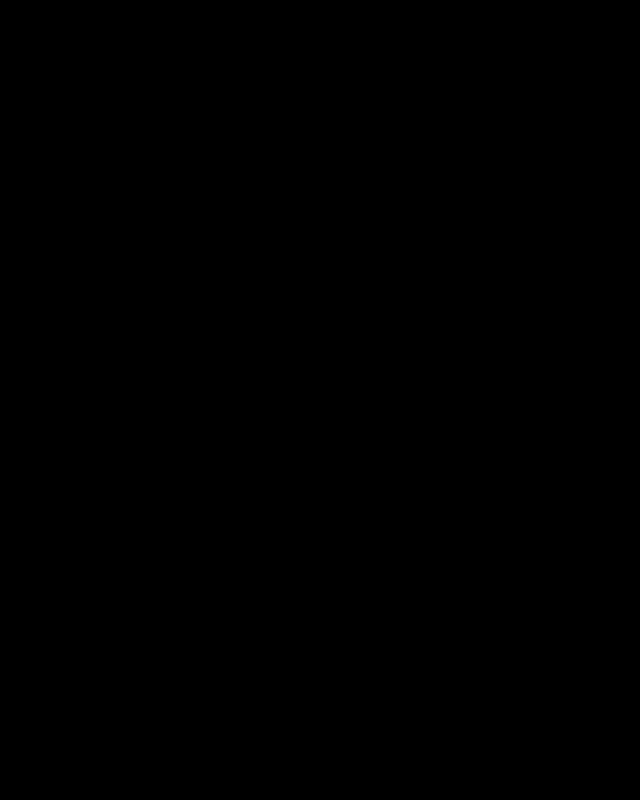
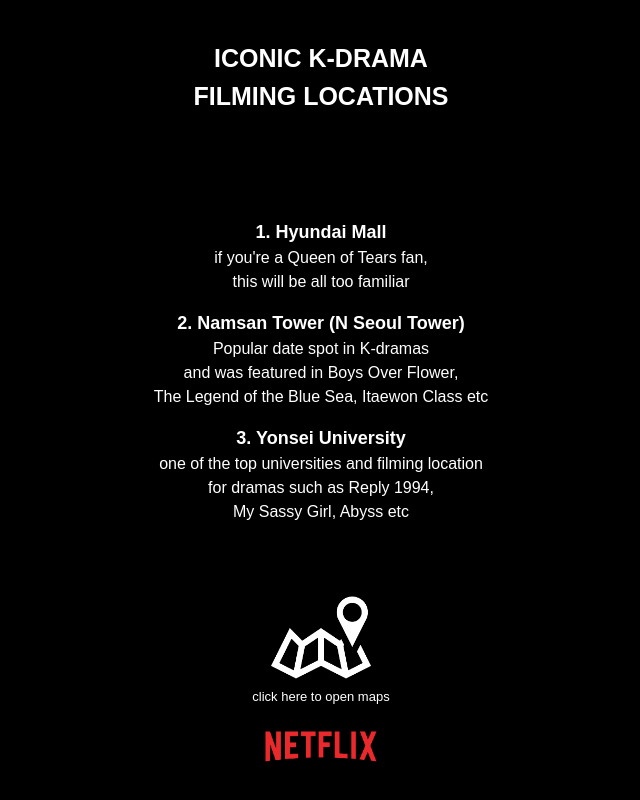
Before and after one commit to jiohjung98/netflix-squid-game-trip, a Next.js app: page /kdrama in a window 1280 px wide. Before the commit this address had no page. Shown: the whole page, without its empty margins (319-959 px from the left). Built offline with nearby package versions, Linux system fonts and the light colour scheme; a web font is replaced by a local one.

Commit message:
feat: kdrama

```diff
--- a/src/pages/category/index.tsx
+++ b/src/pages/category/index.tsx
@@ -26,7 +26,7 @@
               <p className="text-white font-bold py-4 px-4 rounded-lg text-left mb-8">Style Guide</p>
             </div>
           </Link>
-          <Link href="/seoul">
+          <Link href="/explore">
             <div className="block rounded-lg" style={{ backgroundColor: '#E50914' }}>
               <p className="text-white font-bold py-4 px-4 rounded-lg text-left mb-8">Exploring Seoul</p>
             </div>
--- a/src/pages/seoul/index.tsx
+++ b/src/pages/explore/index.tsx
@@ -159,7 +159,7 @@
               <p className="text-white font-bold py-4 px-4 rounded-lg text-left mb-8">Shopping</p>
             </div>
           </Link>
-          <Link href="/hotel">
+          <Link href="/kdrama">
             <div className="block rounded-lg" style={{ backgroundColor: '#E50914' }}>
               <p className="text-white font-bold py-4 px-4 rounded-lg text-left mb-8">Iconic K-drama Filming Locations</p>
             </div>
--- /dev/null
+++ b/src/pages/kdrama/index.tsx
@@ -0,0 +1,45 @@
+import Image from 'next/image';
+import Link from 'next/link';
+
+const KdramaPage = () => {
+  return (
+    <div className="flex flex-col justify-between items-center h-screen">
+      <div className="w-[95%] my-auto mt-[1.5rem] text-center flex flex-col justify-center items-center h-full">
+
+        <p className="text-white my-[1rem] font-extrabold" style={{ fontSize: '25px' }}>ICONIC K-DRAMA<br/>FILMING LOCATIONS</p>
+
+        <div className='w-full flex flex-col justify-center items-center flex-grow'>
+          <div className="text-white mt-[1rem] font-bold" style={{ fontSize: '18px' }}>1. Hyundai Mall</div>
+          <div className="text-white font-light" style={{ fontSize: '16px' }}>if you're a Queen of Tears fan,<br/>this will be all too familiar</div>
+          <div className="text-white mt-[1rem] font-bold" style={{ fontSize: '18px' }}>2. Namsan Tower (N Seoul Tower)</div>
+          <div className="text-white font-light" style={{ fontSize: '16px' }}>Popular date spot in K-dramas<br/>and was featured in Boys Over Flower,<br/>The Legend of the Blue Sea, Itaewon Class etc</div>
+          <div className="text-white mt-[1rem] font-bold" style={{ fontSize: '18px' }}>3. Yonsei University</div>
+          <div className="text-white font-light" style={{ fontSize: '16px' }}>one of the top universities and filming location<br/>for dramas such as Reply 1994,<br/>My Sassy Girl, Abyss etc</div>
+        </div>
+      </div>
+
+      <div className="w-full flex flex-col justify-center items-center pb-[1.5rem]">
+      <a href="https://maps.app.goo.gl/pdsDko7ZEo2vT9Np6" target="_blank" rel="noopener noreferrer">
+        <Image
+        className="text-black rounded-lg mx-auto mb-[0.5rem]"
+        src="/location.png"
+        alt="Location Button"
+        width={100}
+        height={100}
+        priority />
+    </a>
+    <div className="netflix-light text-white mb-[0.7rem] text-center" style={{ fontSize: '13px' }}>click here to open maps</div>
+        <Image
+          src="/NetflixLogo2.png"
+          alt="NetflixLogo2 Logo"
+          className="mx-auto"
+          width={140}
+          height={70}
+          priority
+        />
+      </div>
+    </div>
+  );
+};
+
+export default KdramaPage;
```
